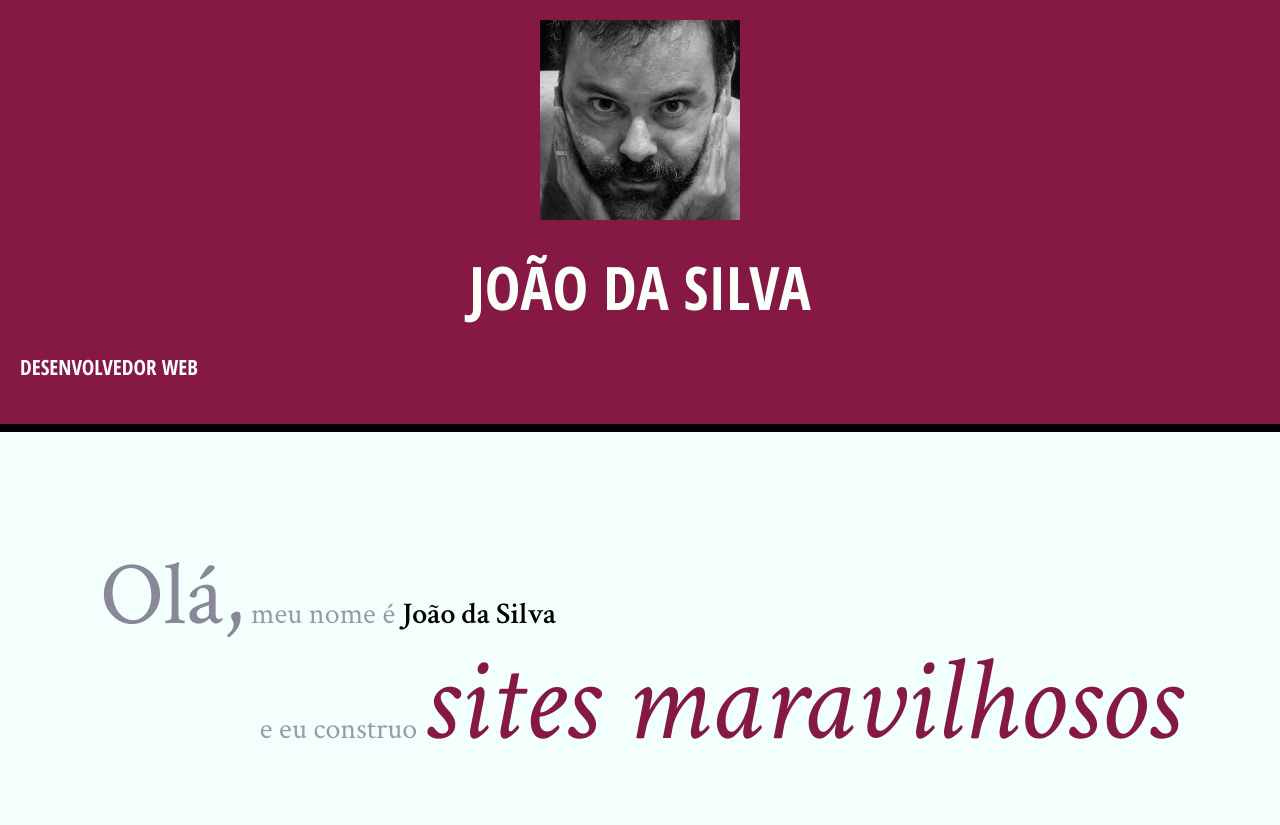
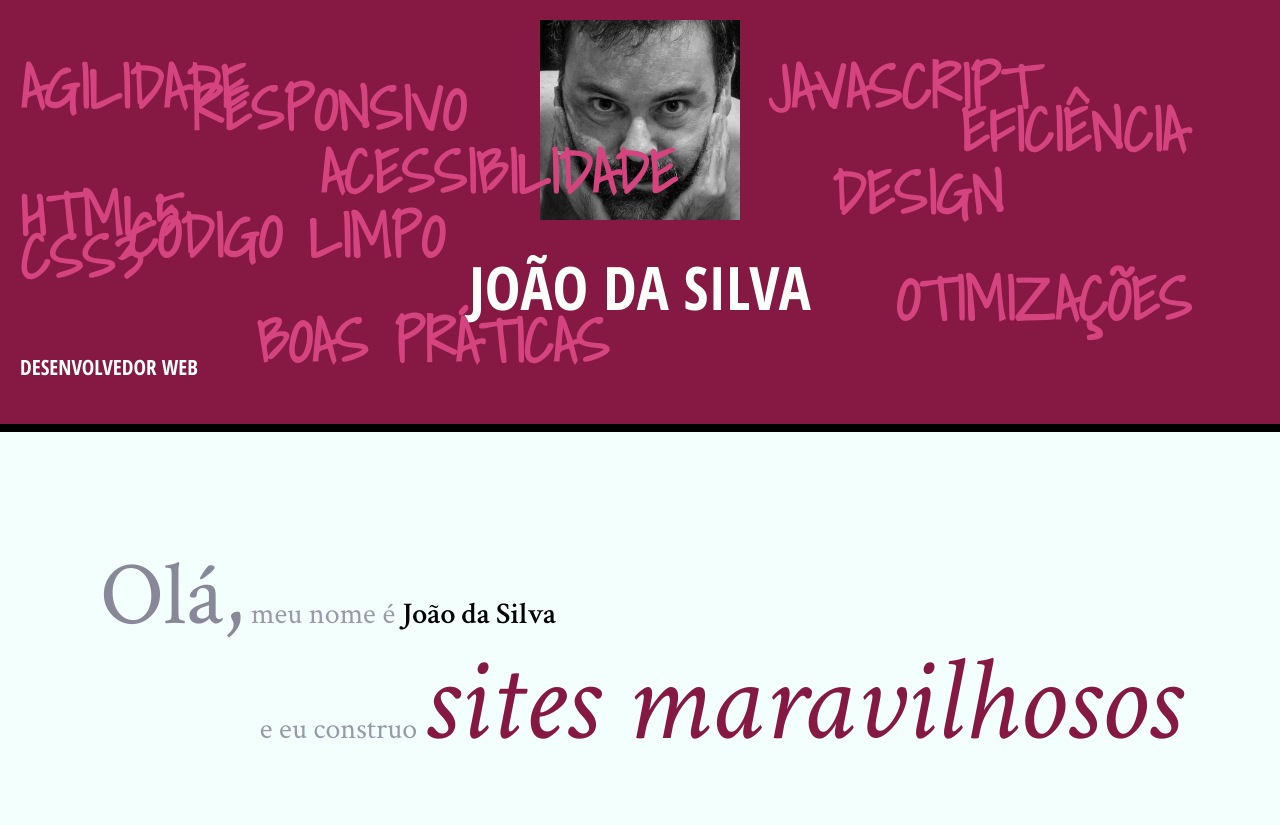
Before and after one commit to Tdotvicente/curso-html5, a plain HTML site: page index.html in a window 1280 px wide. Shown: the top 825 px of the page. Drawn offline with Linux system fonts and the light colour scheme.

Commit message:
novas aterações

```diff
--- a/css/index.css
+++ b/css/index.css
@@ -99,13 +99,93 @@
     display: block;
 }
 
-.inicio-post{
-    background-color: #FFF;
+.blog .mais-recente {
+    background-color: #F2FFFC;
+}
+
+.blog .mais-recente a {
+    color: #F26;
+}
+
+.blog li{
+    width: 30%;
+}
+
+.blog .inicio-post{
+    background-color: #F2FFFC;
     position: absolute;
-    top: 3em;
-    right: 3em;
-    height: 6em;
-    padding: 1em;
+    top: 4em;
+    left: 30%;
+    right: 4em;
+    height: 8em;
+    padding: 1.5em;
+    color: #000;
+}
+
+.palavra-home{
+    position: absolute;
+    font-family: "Shadows Into Light", cursive;
+    font-weight: bold;
+    color: #D5447E;
+}
+
+.eficiencia{
+    top: 20%;
+    left: 75%;
+}
+
+.boas-praticas{
+    top: 70%;
+    left: 20%;
+}
+
+.codigo-limpo{
+    top: 45%;
+    left: 10%;
+}
+
+.css3{
+    top: 50%;
+    left 30%;
+}
+
+.html5{
+    top: 40%;
+    left: 80;
+}
+
+.javascript{
+    top:10%;
+    left: 60%;
+}
+
+.acessibilidade{
+    top: 30%;
+    left: 25%;
+}
+
+.responsivo{
+    top: 15%;
+    left: 15%;
+}
+
+.otimizacoes{
+    top: 60%;
+    left: 70%;
+}
+
+.agilidade{
+    top: 10%;
+    left: 30;
+}
+
+.design{
+    top: 35%;
+    left: 65%;
+}
+
+header{
+    position: relative;
 }
 
 footer {
--- a/index.html
+++ b/index.html
@@ -16,6 +16,19 @@
         <img class="foto-home" src="imagens/eu.jpg" alt="Foto de João da Silva">
         <h1>João da Silva</h1>
         <p class="subtitulo-principal">Desenvolvedor web</p>
+         <ul>
+            <li class="palavra-home eficiencia">Eficiência</li>
+            <li class="palavra-home boas-praticas">Boas práticas</li>
+            <li class="palavra-home codigo-limpo">Código limpo</li>
+            <li class="palavra-home css3">CSS3</li>
+            <li class="palavra-home html5">HTML5</li>
+            <li class="palavra-home javascript">JavaScript</li>
+            <li class="palavra-home acessibilidade">Acessibilidade</li>
+            <li class="palavra-home responsivo">Responsivo</li>
+            <li class="palavra-home otimizacoes">Otimizações</li>
+            <li class="palavra-home agilidade">Agilidade</li>
+            <li class="palavra-home design">Design</li>
+        </ul>
     </header>
     <main>
         <section class="secao-inicio saudacao">
@@ -35,9 +48,10 @@
             <h2>Blog</h2>
             <small>Últimos posts</small>
             <ol>
-                <li>
+                <li class="mais-recente">
                     <a href="blog.html">O essencial de design responsivo</a>
-                    <p class="inicio-post">Design responsivo tem ganho cada vez mais atenção como técnica de desenvolvimento de páginas web para dispositivos móveis. Mas como começar?</p>
+                    <p class="inicio-post">
+                    Design responsivo tem ganho cada vez mais atenção como técnica de desenvolvimento de páginas web para dispositivos móveis. Mas como começar?</p>
                 </li>
                 <li>
                     <a href="blog.html">Por que fazer páginas acessíveis?</a>
```
